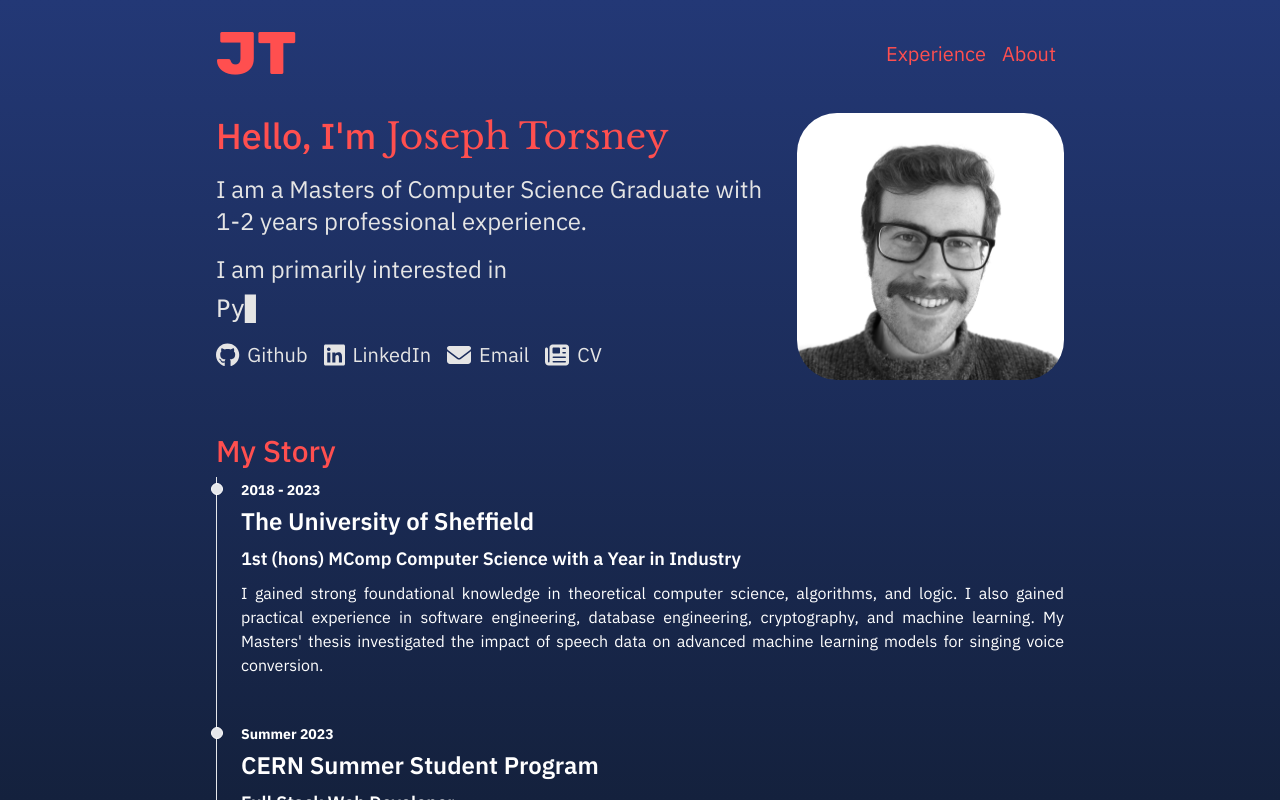
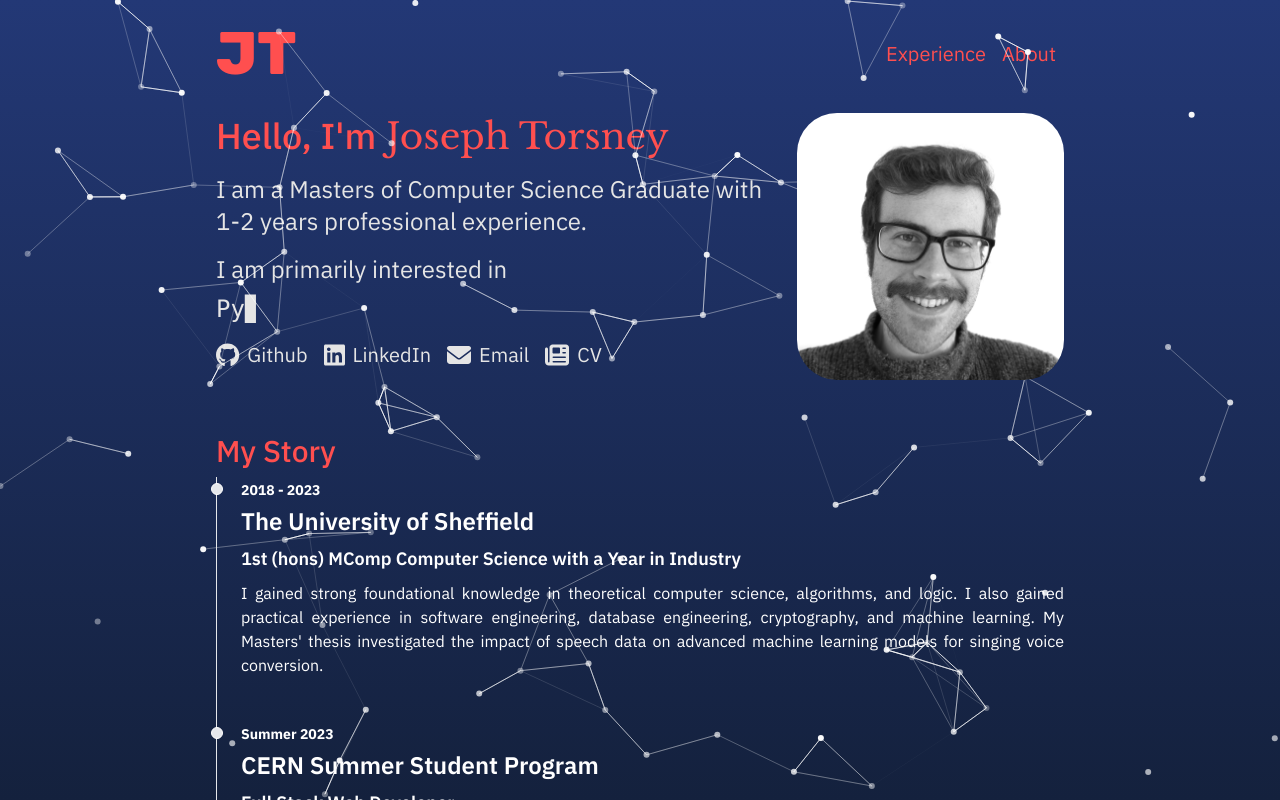
Before and after one commit to joetorsney/blog, a Next.js app: page / in a window 1280 px wide. Shown: the top 800 px of the page. Built offline with nearby package versions, Linux system fonts and the light colour scheme.

Commit message:
add particles to background

```diff
--- a/package.json
+++ b/package.json
@@ -13,6 +13,9 @@
     "@fortawesome/free-brands-svg-icons": "^6.5.1",
     "@fortawesome/free-solid-svg-icons": "^6.5.1",
     "@fortawesome/react-fontawesome": "^0.2.0",
+    "@tsparticles/engine": "^3.1.0",
+    "@tsparticles/react": "^3.0.0",
+    "@tsparticles/slim": "^3.1.0",
     "@types/node": "18.11.9",
     "@types/react": "^18.0.25",
     "@types/react-dom": "18.0.9",
--- a/pages/_app.tsx
+++ b/pages/_app.tsx
@@ -1,6 +1,64 @@
 import '../styles/globals.css'
 import type { AppProps } from 'next/app'
 
+import { useEffect, useMemo, useState } from "react";
+import Particles, { initParticlesEngine } from "@tsparticles/react";
+import {
+  type Container,
+  type ISourceOptions,
+  MoveDirection,
+  OutMode,
+} from "@tsparticles/engine";
+import { loadSlim } from "@tsparticles/slim";
+
 export default function App({ Component, pageProps }: AppProps) {
+  const [init, setInit] = useState(false);
+
+  // this should be run only once per application lifetime
+  useEffect(() => {
+    initParticlesEngine(async (engine) => {
+      await loadSlim(engine);
+    }).then(() => {
+      setInit(true);
+    });
+  }, []);
+
+  const particlesLoaded = async (container?: Container): Promise<void> => {
+    console.log(container);
+  };
+
+  const options: ISourceOptions = useMemo(
+    () => ({
+      fpsLimit: 120,
+      particles: {
+        links: {
+          enable: true
+        },
+        move: {
+          enable: true,
+          speed: 0.3
+        },
+        number: {
+          value: 100
+        },
+        opacity: {
+          value: { min: 0.3, max: 1 }
+        },
+        shape: {
+          type: ["circle"],
+        },
+      },
+      detectRetina: true,
+    }),
+    [],
+  );
+
+  if (init) {
+    return <>
+      <Particles options={options} id="particles" particlesLoaded={particlesLoaded}></Particles>
+      <Component {...pageProps}></Component>
+    </>
+  }
+
   return <Component {...pageProps} />
 }
```
Also changed, not shown: 1 other file (tests, documents, lock files or other folders).
